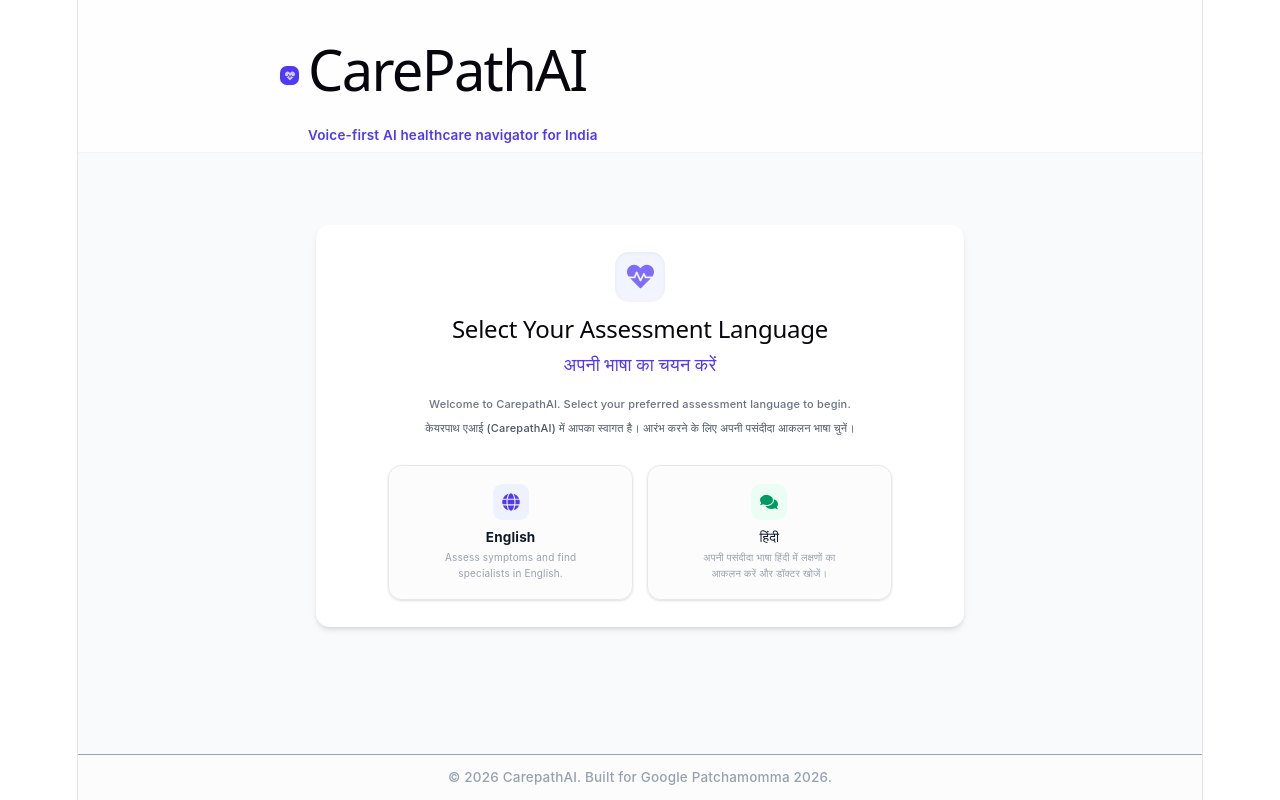
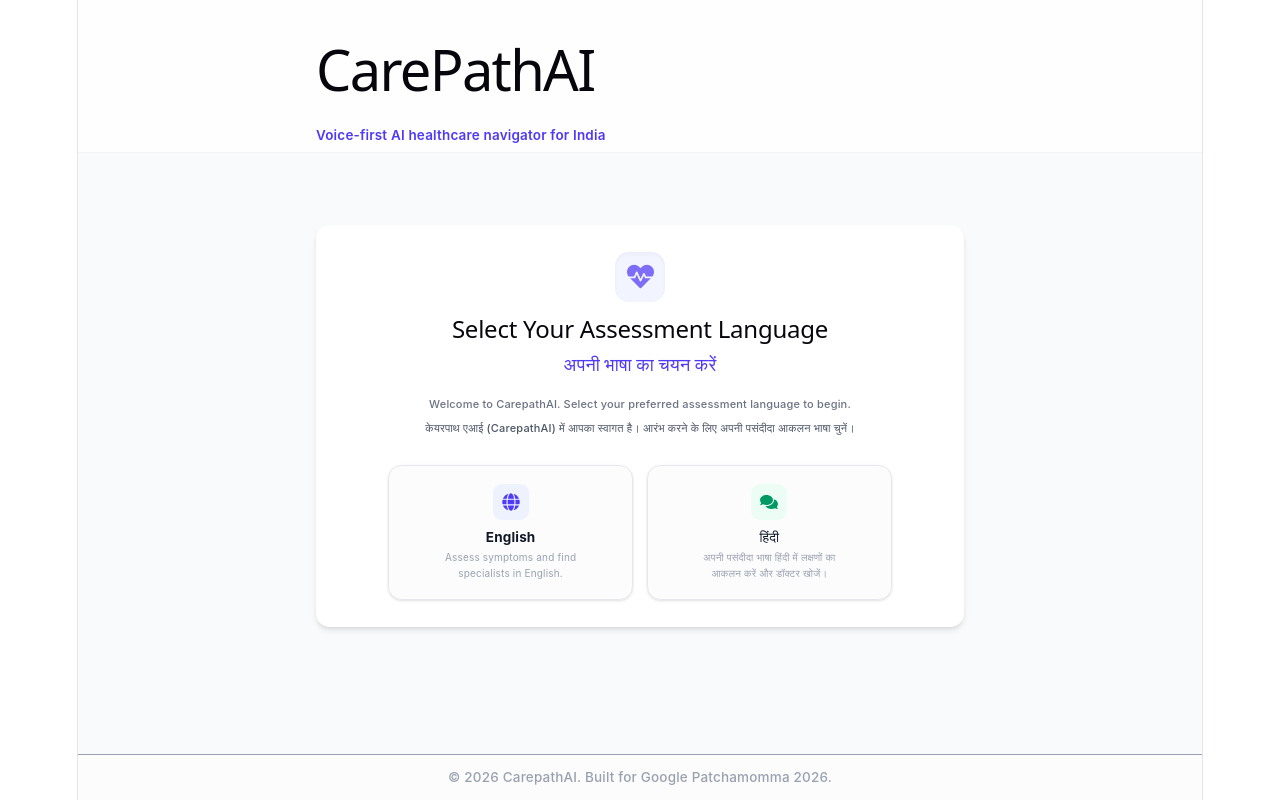
Before and after one commit to Kavisha20340/carepathai, a React app in the folder frontend/: page / in a window 1280 px wide. Built offline with nearby package versions, Linux system fonts and the light colour scheme; the HTML template or start-up script is replaced by a standard one.

Commit message:
Fixed top bar

```diff
--- a/frontend/src/App.jsx
+++ b/frontend/src/App.jsx
@@ -1,6 +1,6 @@
 import React, { useEffect } from 'react';
 import { BrowserRouter as Router, Routes, Route, useNavigate, useLocation } from 'react-router-dom';
-import { FaHeartbeat, FaSync, FaShieldAlt, FaComments } from 'react-icons/fa';
+import { FaSync } from 'react-icons/fa';
 import { useStore } from './store/useStore';
 import LandingPage from './components/LandingPage';
 import MicInput from './components/MicInput';
@@ -38,11 +38,8 @@ function AppContent() {
       <EmergencyOverlay />
 
       <header className="sticky top-0 z-30 w-full bg-white/80 dark:bg-gray-900/80 backdrop-blur-md py-2 border-b border-gray-100 dark:border-gray-800/40">
-        <div className={`mx-auto w-full px-4 flex items-center justify-between transition-all duration-300 ${isResultsView ? 'max-w-5xl' : 'max-w-2xl'}`}>
-          <div className="flex items-center gap-2">
-            <div className="p-1 bg-indigo-600 rounded-md text-white">
-              <FaHeartbeat className="text-[10px] animate-pulse" />
-            </div>
+        <div className={`mx-auto w-full px-6 md:px-10 flex items-center justify-between transition-all duration-300 ${isResultsView ? 'max-w-5xl' : 'max-w-2xl'}`}>
+          <div className={`w-full mx-auto flex items-center justify-between ${isResultsView ? 'max-w-5xl' : 'max-w-xl'}`}>
             <div className="text-left flex flex-col justify-center">
               <h1 className="text-xs md:text-sm font-bold tracking-tight text-gray-950 dark:text-white m-0 leading-none">
                 {t.logo}
@@ -50,7 +47,6 @@ function AppContent() {
               <p className="text-[10px] md:text-xs font-semibold text-indigo-600 dark:text-indigo-400 m-0 mt-0.5 leading-none">
                 {t.subtitle}
               </p>
-            </div>
             </div>
 
             <div className="flex items-center gap-3">
@@ -91,6 +87,7 @@ function AppContent() {
               )}
             </div>
           </div>
+        </div>
       </header>
 
       <main className={`flex-grow flex flex-col items-center justify-center pt-4 pb-16 px-6 md:px-10 w-full mx-auto gap-6 transition-all duration-300 ${isResultsView ? 'max-w-5xl' : 'max-w-2xl'}`}>
```
Lines whose indentation alone changed are shown as unchanged.
